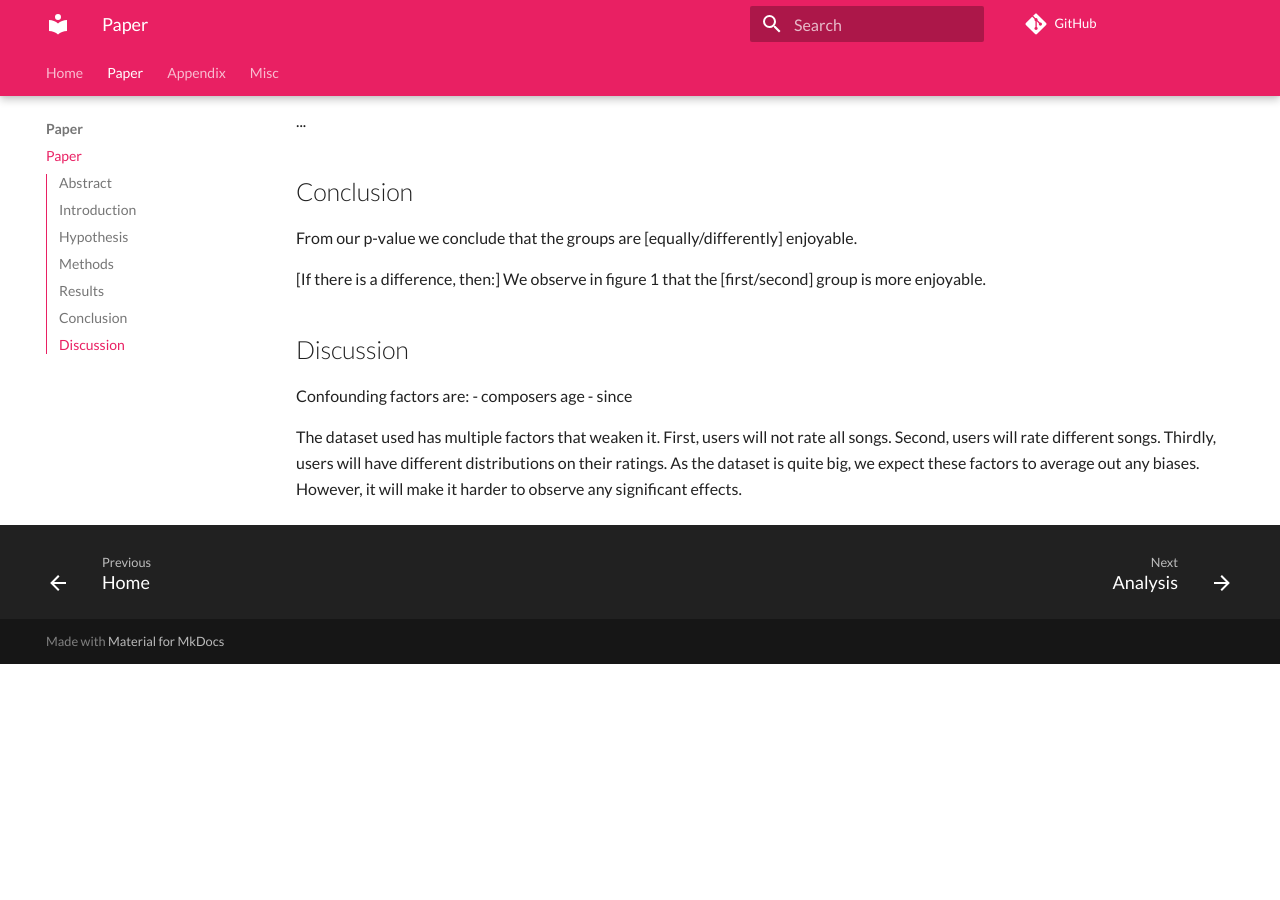
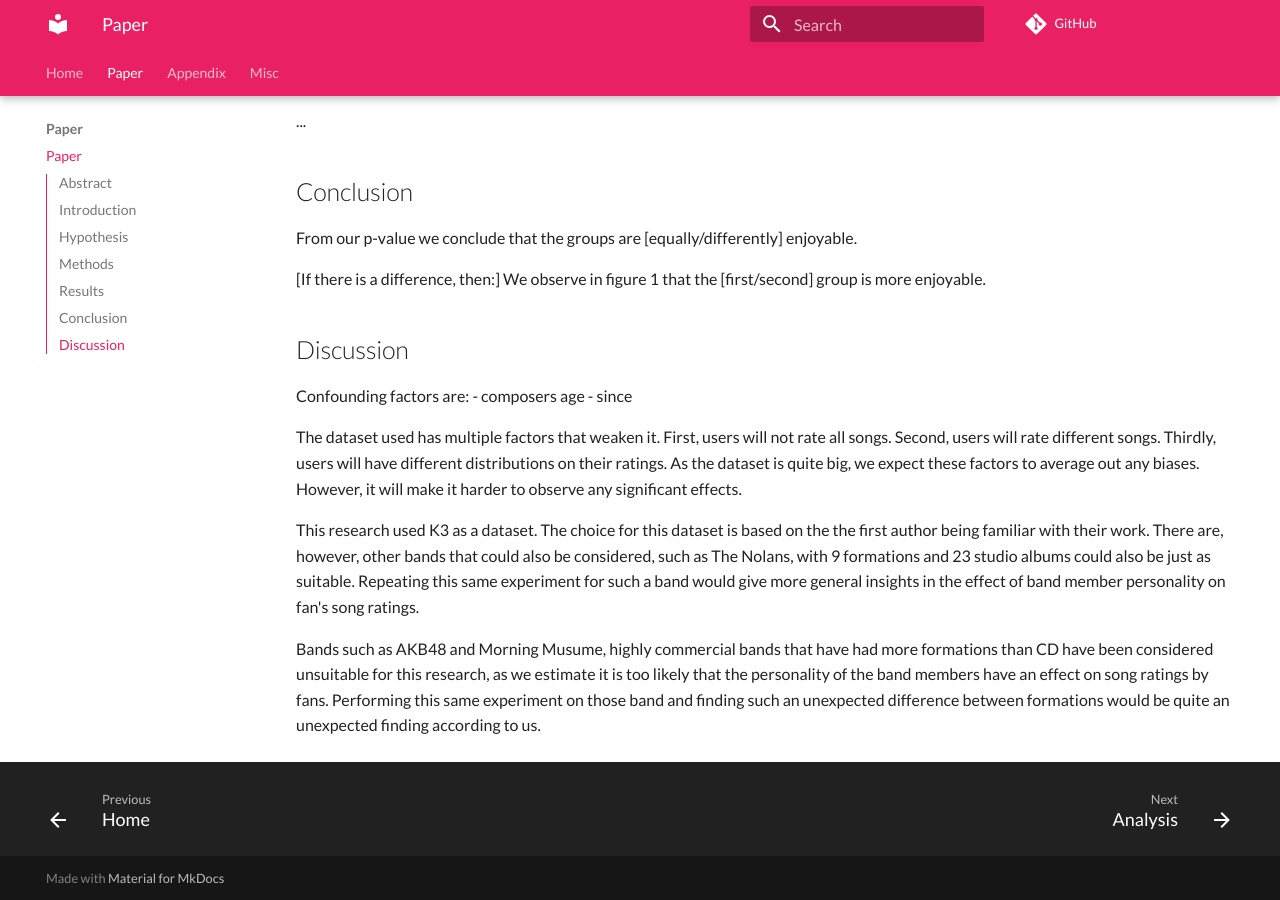
Before and after one commit to richelbilderbeek/paper_k3_ratings, an MkDocs documentation site: the page built from docs/paper.md, in a window 1280 px wide and 900 px high, scrolled down 3660 px. Built offline with MkDocs 1.6.1 and Material for MkDocs 9.7.7, drawn with Linux system fonts in a browser that asks for light colours; comment, search, counter and statistics services are not loaded; before the commit the page ends 4324 px from its top, so only the background shows below that.

Commit message:
Mention other bands

```diff
--- a/docs/paper.md
+++ b/docs/paper.md
@@ -45,6 +45,7 @@ to be the Flemish bubblegum pop girl band called K3,
 which is highly commercial, is currently in its fourth formation,
 has produced more than twenty CDs, written by mostly the
 same group of writers, produced by the same producers.
+
 
 ???- question "What are the different K3 formations?"
 
@@ -223,3 +224,22 @@ on their ratings. As the dataset is quite big,
 we expect these factors to average out any biases.
 However, it will make it harder to observe any significant
 effects.
+
+This research used K3 as a dataset.
+The choice for this dataset is based on the
+the first author being familiar with their work.
+There are, however, other bands that could also
+be considered, such as The Nolans, with 9 formations
+and 23 studio albums could also be just as suitable.
+Repeating this same experiment for such a band would
+give more general insights in the effect of band
+member personality on fan's song ratings.
+
+Bands such as AKB48 and Morning Musume,
+highly commercial bands that have had more formations
+than CD have been considered unsuitable for this research,
+as we estimate it is too likely that the personality
+of the band members have an effect on song ratings by fans.
+Performing this same experiment on those band and finding
+such an unexpected difference between formations would
+be quite an unexpected finding according to us.
```
